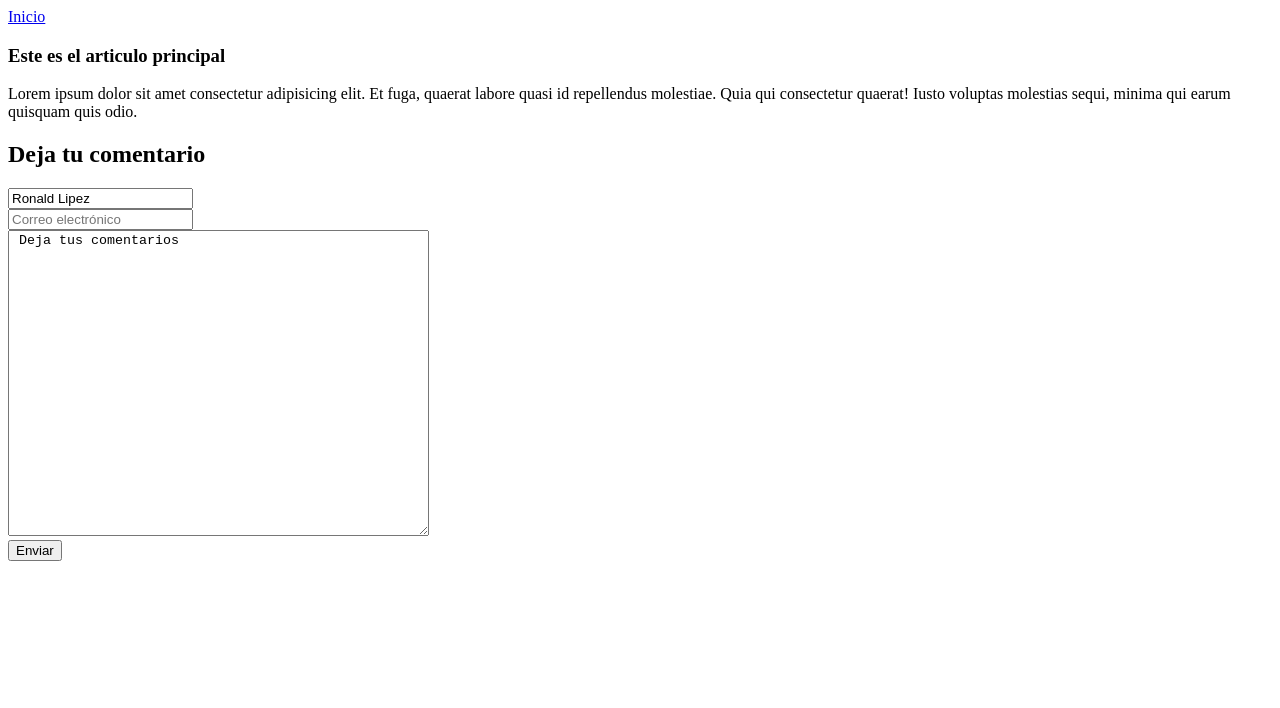
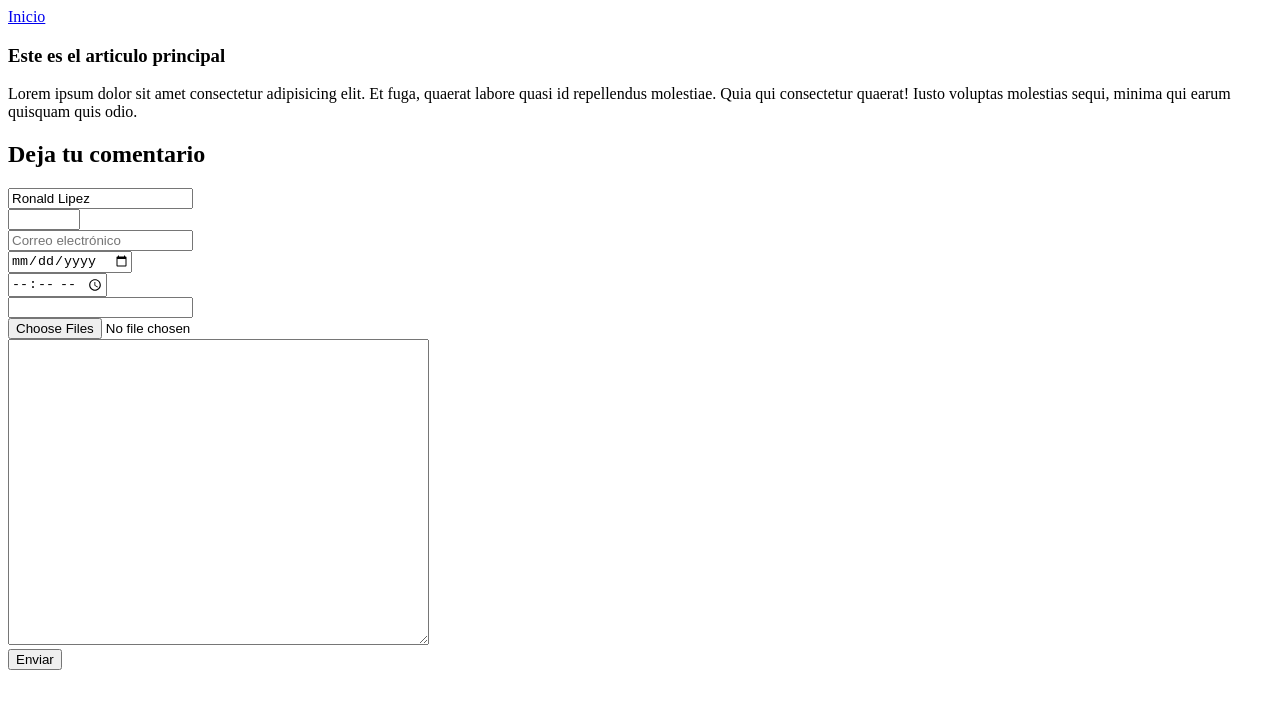
Before and after one commit to Ronni007/Html-2.0, a plain HTML site: page articulo.html in a window 1280 px wide. Drawn offline with Linux system fonts and the light colour scheme.

Commit message:
subir más del articulo

```diff
--- a/articulo.html
+++ b/articulo.html
@@ -24,15 +24,30 @@
   </section>
   <section>
     <h2> Deja tu comentario </h2>
-   <form action="">
+   <form action="controlador" method="post" enctype="multipart/form-data">
     <div>
     <input type="text" placeholder="Su nombre" value="Ronald Lipez" maxlength="40" minlength="10" readonly required>
+    </div>
+    <div>
+      <input type="number" min="10" max="40" step="0.5" required title="¿Esto que es?">
     </div>
     <div>
     <input type="text" pattern placeholder="Correo electrónico" required >
     </div>
     <div>
-    <textarea name="contenido" id="contenido" rows="20" cols="50" placeholder="Su comentario" required> Deja tus comentarios </textarea>
+    <input type="date" required >
+    </div>
+    <div>
+    <input type="time" required >
+    </div>
+    <div>
+    <input type="text" required >
+    </div>
+    <div>
+      <input type="file" accept="application/pdf" multiple="multiple" >
+    </div>
+    <div>
+    <textarea name="contenido" id="contenido" rows="20" cols="50" placeholder="Su comentario" required> </textarea>
     </div>
     <div>
     <button type="submit"> Enviar </button>
```
